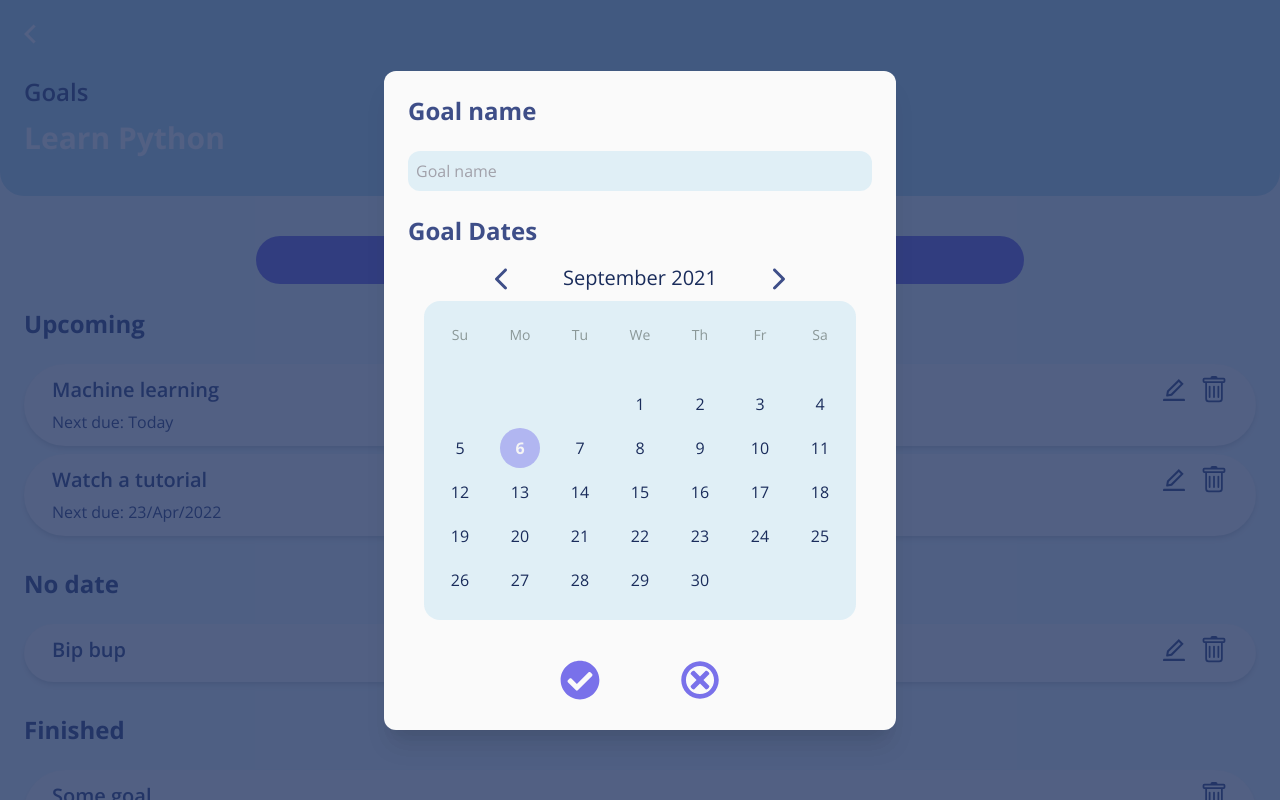
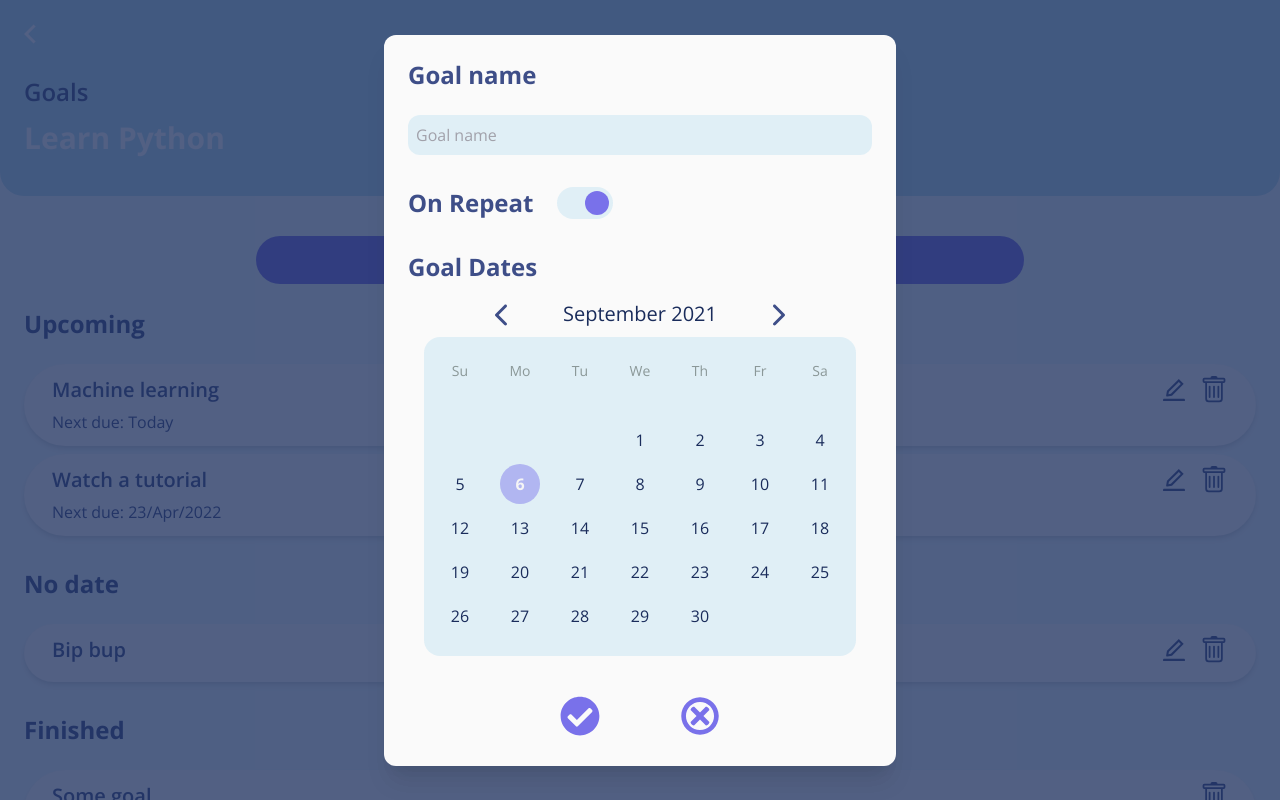
Before and after one commit to MiltonEBR/Diaguin-fe, a React (Create React App) app: page /project/1/details in a window 1280 px wide. Both pictures are taken after a click on the button "Create goal". Built offline with nearby package versions, Linux system fonts and the light colour scheme; data requests are answered from the project's data file.

Commit message:
Toggle button finished

```diff
--- a/src/Components/ConfirmationWindow/index.tsx
+++ b/src/Components/ConfirmationWindow/index.tsx
@@ -16,7 +16,7 @@ function ConfirmationWindow({
     <div
       className="absolute top-0 left-0
                 bg-blue-dark bg-opacity-75 h-screen w-screen
-                flex items-center place-content-center p-6"
+                flex items-center place-content-center p-6 overflow-x-hidden"
     >
       <form
         className="bg-gray-50 w-full max-w-lg h-auto p-6 rounded-xl
--- /dev/null
+++ b/src/Components/Toggle/index.tsx
@@ -0,0 +1,33 @@
+import React, { useState } from 'react';
+
+function Toggle({ name }: { name: string }): JSX.Element {
+  const [isChecked, setIsChecked] = useState<boolean>(true);
+
+  return (
+    <div className="flex items-center justify-center w-w-min">
+      <label className="flex items-center cursor-pointer" htmlFor={name}>
+        <div className="relative">
+          <input
+            type="checkbox"
+            className="sr-only"
+            name={name}
+            id={name}
+            onClick={() => setIsChecked((prev) => !prev)}
+          />
+          <div
+            className={`absolute left-1 top-1 w-6 h-6 rounded-full
+              transition transform ${
+                isChecked ? 'bg-purple-light translate-x-full' : 'bg-gray-300'
+              }`}
+          />
+          <div
+            className="block bg-blue-ligth bg-opacity-40 w-14 h-8
+                        rounded-full z-0"
+          />
+        </div>
+      </label>
+    </div>
+  );
+}
+
+export default Toggle;
--- a/src/Views/ProjectGoals/index.tsx
+++ b/src/Views/ProjectGoals/index.tsx
@@ -6,6 +6,7 @@ import GoalCalendar from '../../Components/GoalCalendar';
 import Header from '../../Components/Header';
 import TextInput from '../../Components/TextInput';
 import Subtitle from '../../Components/Texts/Subtitle';
+import Toggle from '../../Components/Toggle';
 import { Goal, Project as ProjectType } from '../../Types';
 import { compAscDates, getDisplayDate } from '../../Utils/dates';
 
@@ -77,7 +78,11 @@ function ProjectGoals({
             value={projectName}
             placeholder="Goal name"
           />
-          <Subtitle txt="Goal Dates" className="mt-6 font-bold" />
+          <div className="my-8 flex flex-row">
+            <Subtitle txt="On Repeat" className="font-bold mr-6" />
+            <Toggle name="repeat" />
+          </div>
+          <Subtitle txt="Goal Dates" className="font-bold" />
           <GoalCalendar />
         </ConfirmationWindow>
       )}
```
Also changed, not shown: src/Components/GoalCalendar/index.tsx (+0 -10 lines).
